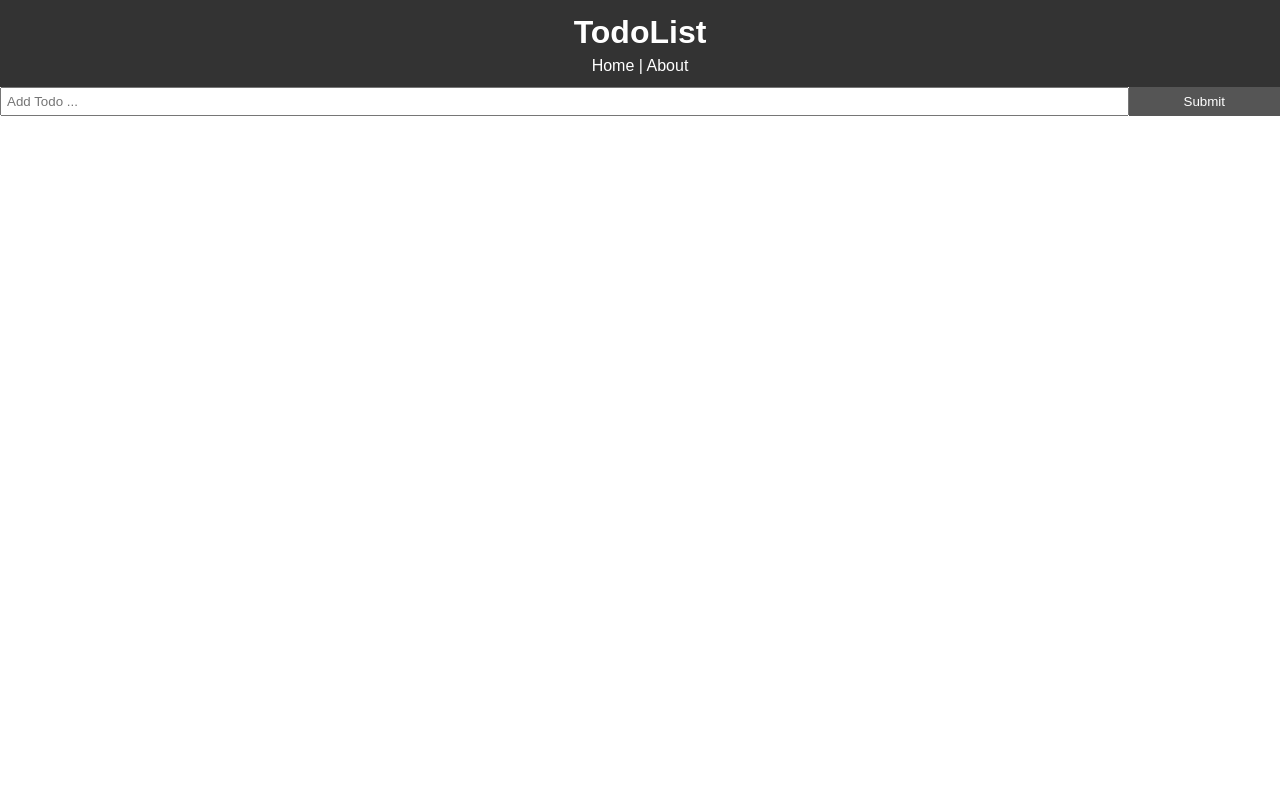
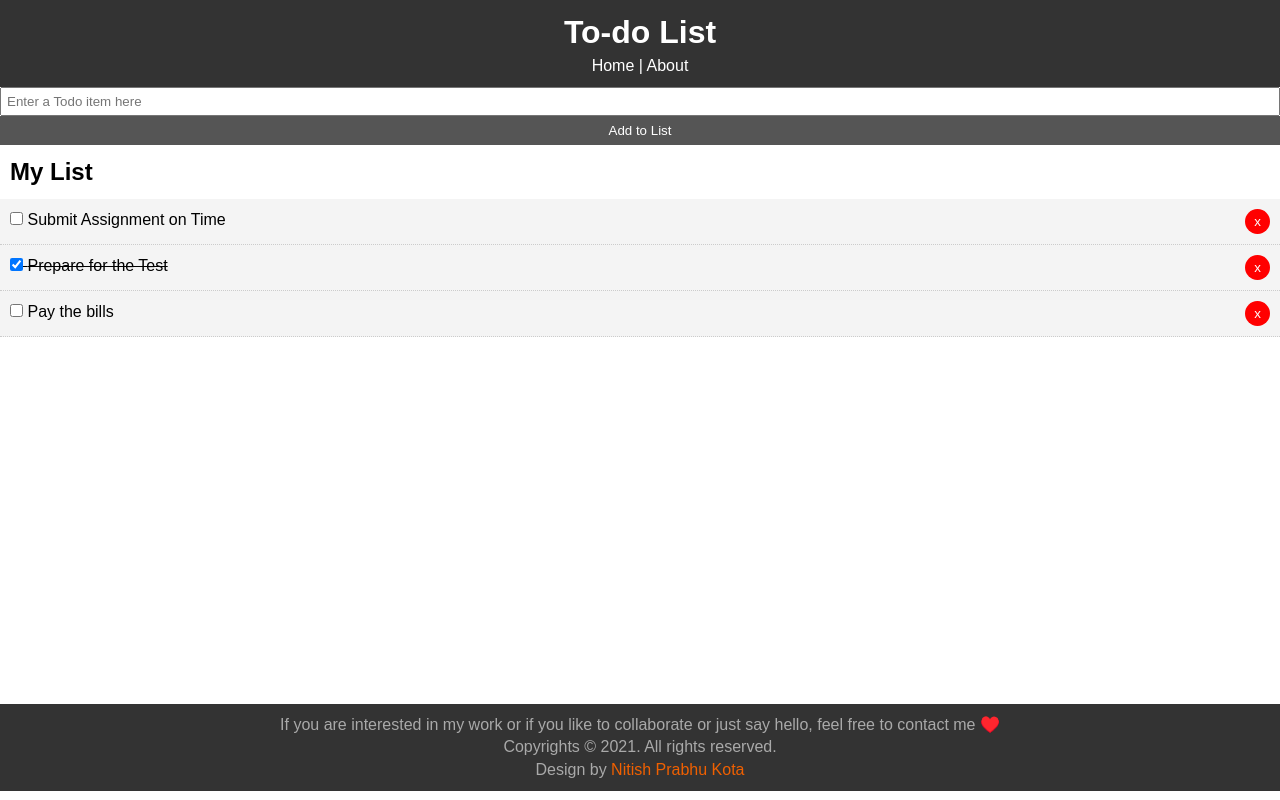
Before and after one commit to nitishprabhu26/todoList_React, a React (Create React App) app in the folder todo_list_app/: page / in a window 1280 px wide. Built offline with nearby package versions, Linux system fonts and the light colour scheme; no server answers; the HTML template or start-up script is replaced by a standard one.

Commit message:
Added footer. fixed CSS

```diff
--- a/todo_list_app/src/App.css
+++ b/todo_list_app/src/App.css
@@ -17,6 +17,8 @@ a {
 .container {
   /* padding: 0 1rem; */
   padding: 0;
+  position: relative;
+  min-height: 88vh;
 }
 
 .btn {
--- a/todo_list_app/src/App.js
+++ b/todo_list_app/src/App.js
@@ -2,11 +2,12 @@ import "./App.css";
 import React from "react";
 import Todos from "./components/Todos";
 import Header from "./components/layout/Header";
+import Footer from "./components/layout/Footer";
 import AddTodo from "./components/AddTodo";
 import { v4 as uuid } from "uuid";
 import { BrowserRouter as Router, Route } from "react-router-dom";
 import About from './components/pages/About';
-import axios from 'axios';
+// import axios from 'axios';
 
 // or
 // import React, { Component } from 'react'
@@ -14,36 +15,38 @@ import axios from 'axios';
 // }
 
 class App extends React.Component {
+  state = {
+    todos: [
+      {
+        id: uuid(),
+        title: "Submit Assignment on Time",
+        completed: false,
+      },
+      {
+        id: uuid(),
+        title: "Prepare for the Test",
+        completed: true,
+      },
+      {
+        id: uuid(),
+        title: "Pay the bills",
+        completed: false,
+      },
+    ],
+  };
+
+  // using JSONplaceholder
+  // using axios to fetch todos from jsonplaceholder
   // state = {
-  //   todos: [
-  //     {
-  //       id: uuid(),
-  //       title: "Submit Assignment on Time",
-  //       completed: false,
-  //     },
-  //     {
-  //       id: uuid(),
-  //       title: "Prepare for the Test",
-  //       completed: true,
-  //     },
-  //     {
-  //       id: uuid(),
-  //       title: "Pay the bills",
-  //       completed: false,
-  //     },
-  //   ],
+  //   todos: []
   // };
 
-  // using axios to fetch todos from jsonplaceholder
-  state = {
-    todos: []
-  };
-
-  componentDidMount() {
-    axios
-      .get('https://jsonplaceholder.typicode.com/todos?_limit=10')
-      .then(res => this.setState({ todos: res.data }));
-  }
+  // using JSONplaceholder
+  // componentDidMount() {
+  //   axios
+  //     .get('https://jsonplaceholder.typicode.com/todos?_limit=10')
+  //     .then(res => this.setState({ todos: res.data }));
+  // }
 
   // Toggle Complete
   markComplete = (id) => {
@@ -59,46 +62,47 @@ class App extends React.Component {
     });
   };
 
-  // // Delete Todo
-  // // copying everything which is already there -> using spread operator (...)
-  // delTodo = (id) => {
-  //   // console.log(id)
-  //   this.setState({
-  //     todos: [...this.state.todos.filter((todo) => todo.id !== id)],
-  //   });
+  // Delete Todo
+  // copying everything which is already there -> using spread operator (...)
+  delTodo = (id) => {
+    // console.log(id)
+    this.setState({
+      todos: [...this.state.todos.filter((todo) => todo.id !== id)],
+    });
+  };
+
+  // Add Todo
+  addTodo = (title) => {
+    const newTodo = {
+      id: uuid(),
+      title: title,
+      completed: false,
+    };
+    this.setState({ todos: [...this.state.todos, newTodo] });
+  };
+
+  // using JSONplaceholder
+  // Delete Todo
+  // delTodo = id => {
+  //   axios.delete(`https://jsonplaceholder.typicode.com/todos/${id}`).then(res =>
+  //     this.setState({
+  //       todos: [...this.state.todos.filter(todo => todo.id !== id)]
+  //     })
+  //   );
   // };
 
-  // // Add Todo
-  // addTodo = (title) => {
-  //   const newTodo = {
-  //     id: uuid(),
-  //     title: title,
-  //     completed: false,
-  //   };
-  //   this.setState({ todos: [...this.state.todos, newTodo] });
+  // Add Todo by making POST request to JSONplaceholder - doest save to server but mimics by giving response
+  // addTodo = title => {
+  //   axios
+  //     .post('https://jsonplaceholder.typicode.com/todos', {
+  //       title,
+  //       completed: false
+  //     })
+  //     .then(res => {
+  //       res.data.id = uuid();
+  //       this.setState({ todos: [...this.state.todos, res.data] });
+  //     });
   // };
-
-  // Delete Todo
-  delTodo = id => {
-    axios.delete(`https://jsonplaceholder.typicode.com/todos/${id}`).then(res =>
-      this.setState({
-        todos: [...this.state.todos.filter(todo => todo.id !== id)]
-      })
-    );
-  };
-
-  // Add Todo by making POST request to JSONplaceholder - doest save to server but mimics by giving response
-  addTodo = title => {
-    axios
-      .post('https://jsonplaceholder.typicode.com/todos', {
-        title,
-        completed: false
-      })
-      .then(res => {
-        res.data.id = uuid();
-        this.setState({ todos: [...this.state.todos, res.data] });
-      });
-  };
 
   render() {
     // console.log(this.state.todos)
@@ -109,28 +113,27 @@ class App extends React.Component {
           <div className="container">
             <Header />
             {/* use 'render' prop to make single route to load both components */}
-            <Route
-              exact
-              path="/"
-              render={props => (
-                // If we dont need div to wrap he contents. This is kind of ghost Element. doesnt show in the dom
+            <Route exact path="/" render={props => (
+                // If we dont need div to wrap the contents. This is kind of ghost Element. doesnt show in the dom
                 <React.Fragment>
                   <AddTodo addTodo={this.addTodo} />
+                  <h2 style={headerStyle}>My List</h2>
                   {/* Taking Todos in state , passing it to Todos component as props */}
-                  <Todos
-                    todos={this.state.todos}
-                    markComplete={this.markComplete}
-                    delTodo={this.delTodo}
-                  />
+                  <Todos todos={this.state.todos} markComplete={this.markComplete} delTodo={this.delTodo} />
                 </React.Fragment>
-              )}
-            />
+              )} />
             <Route path="/about" component={About} />
           </div>
         </div>
+        <Footer />
       </Router>
     );
   }
 }
 
+
+const headerStyle = {
+  padding: '10px'
+}
+
 export default App;
--- a/todo_list_app/src/components/AddTodo.js
+++ b/todo_list_app/src/components/AddTodo.js
@@ -8,8 +8,12 @@ export class AddTodo extends Component {
 
   onSubmit = (e) => {
     e.preventDefault();
-    this.props.addTodo(this.state.title);
-    this.setState({ title: '' });
+    if(this.state.title){
+      this.props.addTodo(this.state.title);
+      this.setState({ title: '' });
+    }else{
+      alert("Please Enter text and try again")
+    }
   }
 
   // setstate is component level state
@@ -18,10 +22,10 @@ export class AddTodo extends Component {
 
   render() {
     return (
-      <form onSubmit={this.onSubmit} style={{ display: "flex" }}>
-        <input type="text" name="title" style={{ flex: "10", padding: "5px" }} placeholder="Add Todo ..."
+      <form onSubmit={this.onSubmit} style={{ display: "grid" }}>
+        <input type="text" name="title" style={{ flex: "10", padding: "5px" }} placeholder="Enter a Todo item here"
           value={this.state.title} onChange={this.onChange} />
-        <input type="submit" value="Submit" className="btn" style={{ flex: "1" }} />
+        <input type="submit" value="Add to List" className="btn" style={{ flex: "1" }} />
       </form>
     );
   }
--- a/todo_list_app/src/components/Todoitem.js
+++ b/todo_list_app/src/components/Todoitem.js
@@ -20,6 +20,7 @@ export default class TodoItem extends Component {
             background: "#f4f4f4",
             padding: "10px",
             borderBottom: "1px #ccc dotted",
+            display: "grid",
             textDecoration: this.props.todo.completed ? "line-through" : "none",
           };
     }
@@ -44,7 +45,7 @@ export default class TodoItem extends Component {
     // <input type="checkbox" onChange={this.markComplete}/>{" "}
 
     render() {
-        const {id,title} = this.props.todo
+        const {id,title,completed} = this.props.todo
         return (
             // <div style={itemStyle}></div>
             // <div style={{backgroundColor:'#f4f4f4'}}>
@@ -53,11 +54,11 @@ export default class TodoItem extends Component {
 
             <div style={this.getStyle()}>
                 <p>
-                    <input type="checkbox" onChange={this.props.markComplete.bind(this, id)}/>{" "}
+                    <input type="checkbox" checked={completed} onChange={this.props.markComplete.bind(this, id)} title="Mask as done/undone" />{" "}
                     {/* {this.props.todo.title} */}
                     {/* use this below one, instead of above line */}
                     {title}
-                    <button onClick={this.props.delTodo.bind(this, id)} style={btnStyle}>
+                    <button onClick={this.props.delTodo.bind(this, id)} style={btnStyle} title="Remove from the list" >
                         x
                     </button>
                 </p>
--- /dev/null
+++ b/todo_list_app/src/components/layout/Footer.js
@@ -0,0 +1,27 @@
+import React from 'react'
+
+// similar to render
+export default function Header() {
+    return (
+        <footer style={footerStyle}>
+            <div>
+                <ul>
+                    <li>If you are interested in my work or if you like to collaborate or just say hello, feel free to contact me ♥️</li>
+                </ul>
+                <ul>
+                    <li>Copyrights &copy; 2021. All rights reserved.</li>
+                    <li>Design by <a title="Nitish - LinkedIn" href="https://www.linkedin.com/in/NitishPrabhuKota/" target="_blank" rel="noreferrer" style={{color:"#F06000"}}>Nitish Prabhu Kota</a></li>
+                </ul>
+            </div>
+        </footer>
+    )
+}
+
+const footerStyle = {
+    background: '#333',
+    color: 'darkgray',
+    textAlign: 'center',
+    padding: '10px',
+    position: "absolute",
+    width: "100%"
+  }
--- a/todo_list_app/src/components/layout/Header.js
+++ b/todo_list_app/src/components/layout/Header.js
@@ -5,7 +5,7 @@ import { Link } from 'react-router-dom';
 export default function Header() {
     return (
         <header style={headerStyle}>
-            <h1>TodoList</h1>
+            <h1 >To-do List</h1>
             <Link style={linkStyle} to="/">Home</Link> | <Link style={linkStyle} to="/about">About</Link>
         </header>
     )
```
Also changed, not shown: 1 other file (tests, documents, lock files or other folders).
